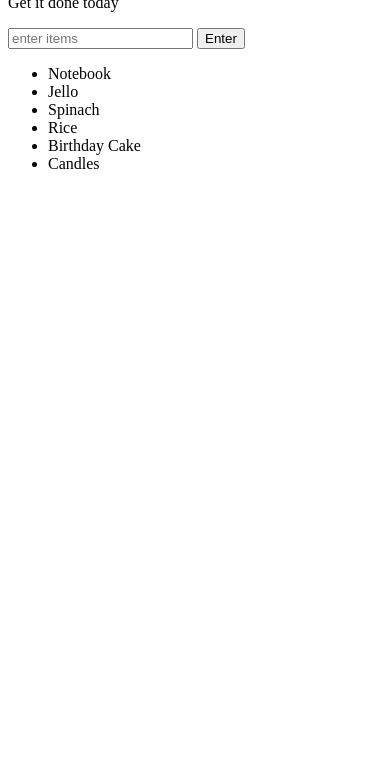
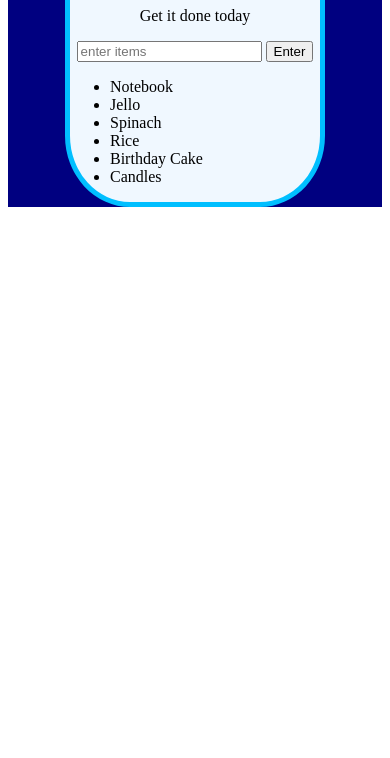
Before and after one commit to TonyRuQusSCarbetta/shoppingList, a plain HTML site: page index.html in a window 390 px wide. Shown: the part 86-844 px from the top of the page. Drawn offline with Linux system fonts and the light colour scheme.

Commit message:
added style to css and meta tags for responsiveness on devices.  Also updated the title.

```diff
--- a/index.html
+++ b/index.html
@@ -1,10 +1,14 @@
 <!DOCTYPE html>
 <html>
 <head>
-	<title>Javascript + DOM</title>
+    <title>Shopping List (Javascript DOM Events)</title>
     <link rel="stylesheet" type="text/css" href="style.css">
+    <meta name="viewport" content="width=device-width, initial-scale=1">
 </head>
+
 <body>
+    <div id="container">
+        <div class="mainBox">
             <h1>Shopping List</h1>
             <p id="first">Get it done today</p>
             <input id="userinput" type="text" placeholder="enter items">
@@ -17,6 +21,10 @@
                 <li>Birthday Cake</li>
                 <li>Candles</li>
             </ul>
+        </div>
+        <!--mainBox-->
+    </div>
+    <!--#Container-->
     <script type="text/javascript" src="script.js"></script>
 </body>
 </html>
--- a/style.css
+++ b/style.css
@@ -0,0 +1,18 @@
+#container {
+    margin: auto;
+    width: inherit;
+    background-color: navy;
+}
+
+.mainBox {
+    margin: auto;
+    width: 250px;
+    border: solid deepskyblue 5px;
+    border-radius: 25%;
+    text-align: center;
+    background-color: aliceblue;
+}
+
+ul {
+    text-align: left;
+}
```
Lines whose indentation alone changed are shown as unchanged.
